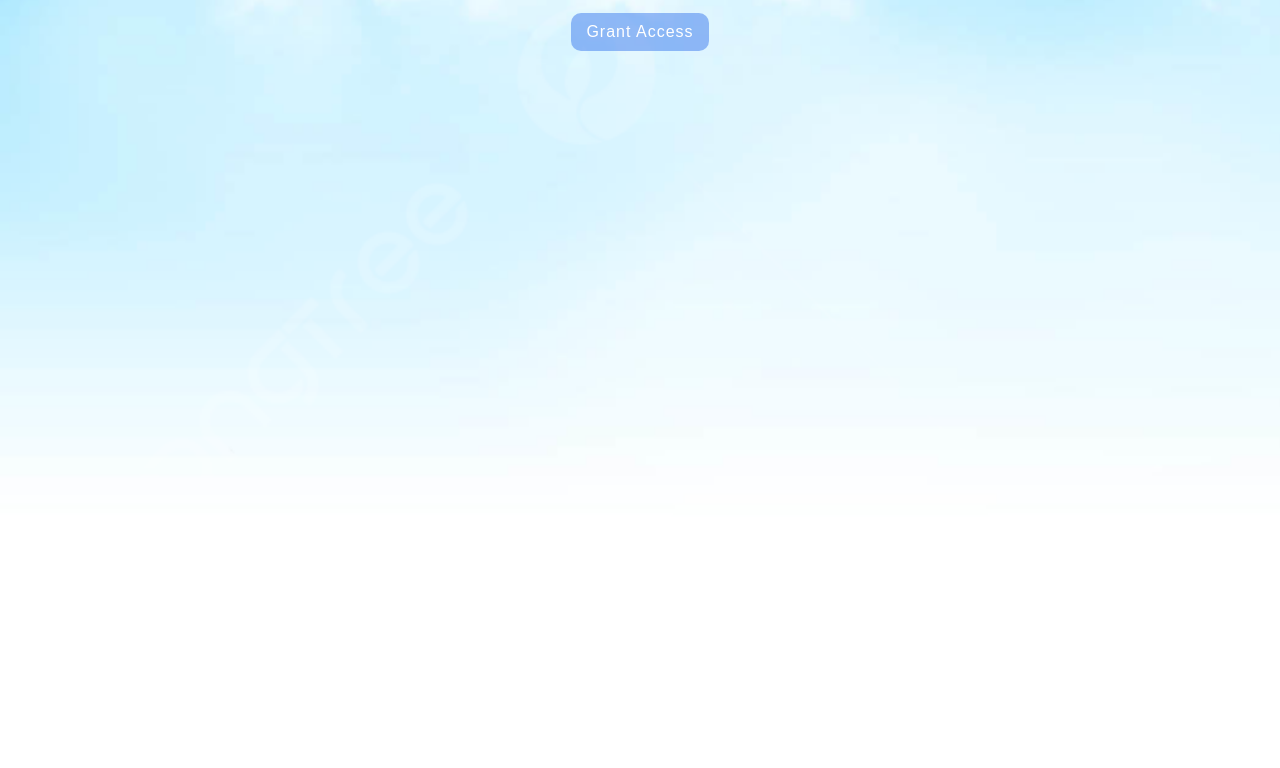
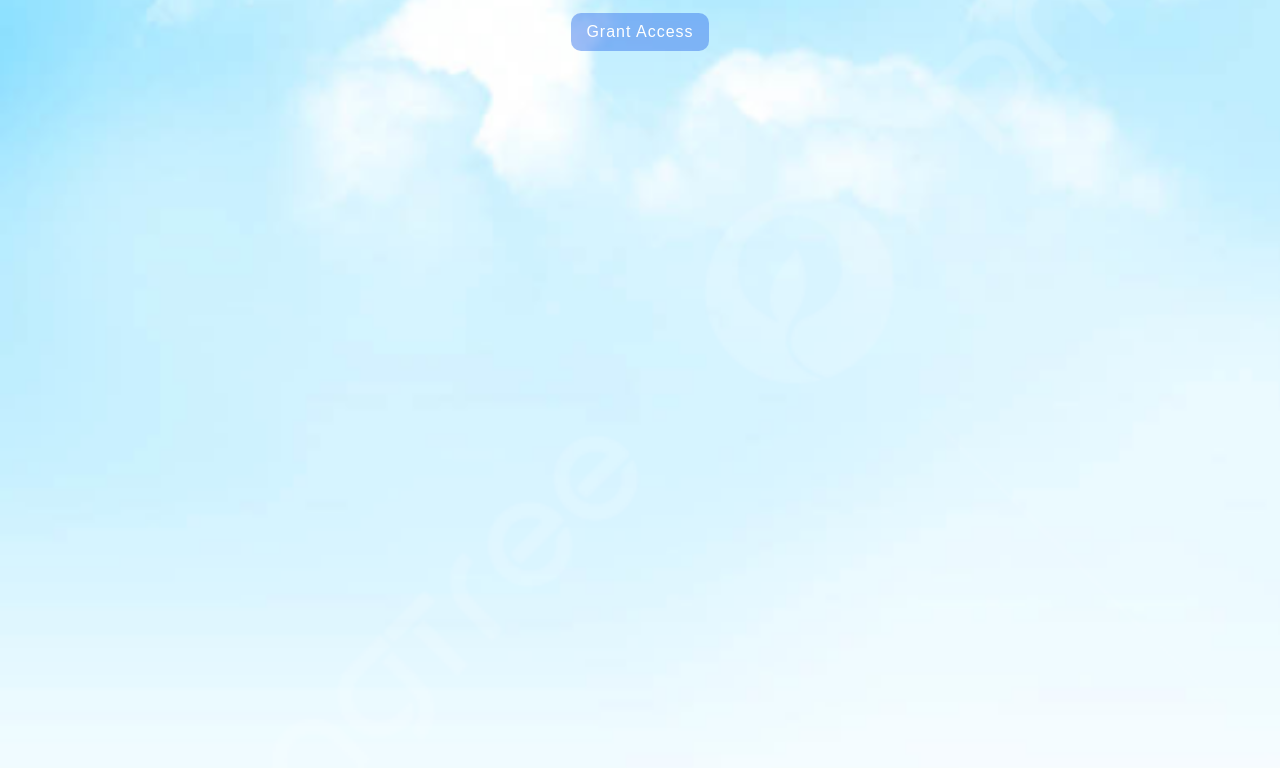
Before and after one commit to pawanti8421/Weather-website, a plain HTML site: page index.html in a window 1280 px wide. Shown: the part 512-1280 px from the top of the page. Before the commit the page ends 1100 px from the top, so only its background shows below. Drawn offline with Linux system fonts and the light colour scheme.

Commit message:
Update style.css

```diff
--- a/Weather/style.css
+++ b/Weather/style.css
@@ -9,7 +9,7 @@
 
 .wrapper{
     width: 100%;
-    height: 1100px;
+    height: 1500px;
 
     overflow: hidden;
 
```
